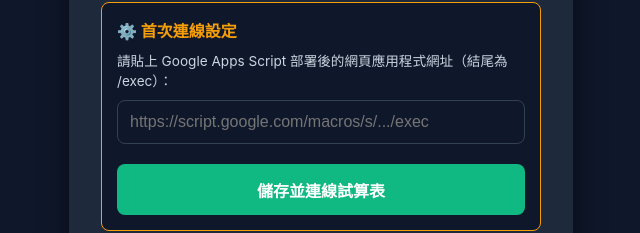
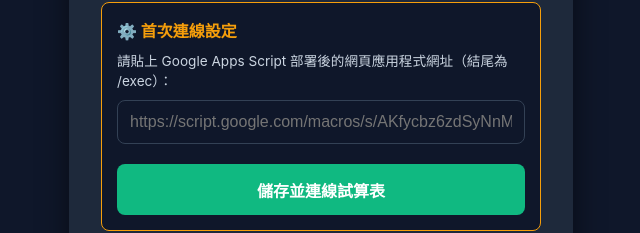
Before and after one commit to stu410031-netizen/concert, a plain HTML site: page index.html in a window 1280 px wide. Shown: the part 105-338 px from the top of the page, without its empty margins (319-959 px from the left). Drawn offline with Linux system fonts and the light colour scheme.

Commit message:
Update index.html

```diff
--- a/index.html
+++ b/index.html
@@ -62,7 +62,7 @@
     <div id="secSetup" style="display: none; background:#0f172a; padding:15px; border-radius:8px; border:1px solid #f59e0b; margin-bottom:15px;">
       <div style="color:#f59e0b; font-weight:bold; margin-bottom:8px;">⚙️ 首次連線設定</div>
       <div style="font-size:0.85rem; color:#cbd5e1; margin-bottom:10px;">請貼上 Google Apps Script 部署後的網頁應用程式網址（結尾為 /exec）：</div>
-      <input type="url" id="apiUrlInput" placeholder="https://script.google.com/macros/s/.../exec" style="margin-bottom:10px;">
+      <input type="url" id="apiUrlInput" placeholder="https://script.google.com/macros/s/AKfycbz6zdSyNnMXLLTm6Mq-Am7FWpuah0cHqnkbbbO8HHH5KyjUj4P5mv5k02e1FqbiJAF3/exec" style="margin-bottom:10px;">
       <button type="button" class="submit-btn green-btn" onclick="saveApiUrl()">儲存並連線試算表</button>
     </div>
 
```
